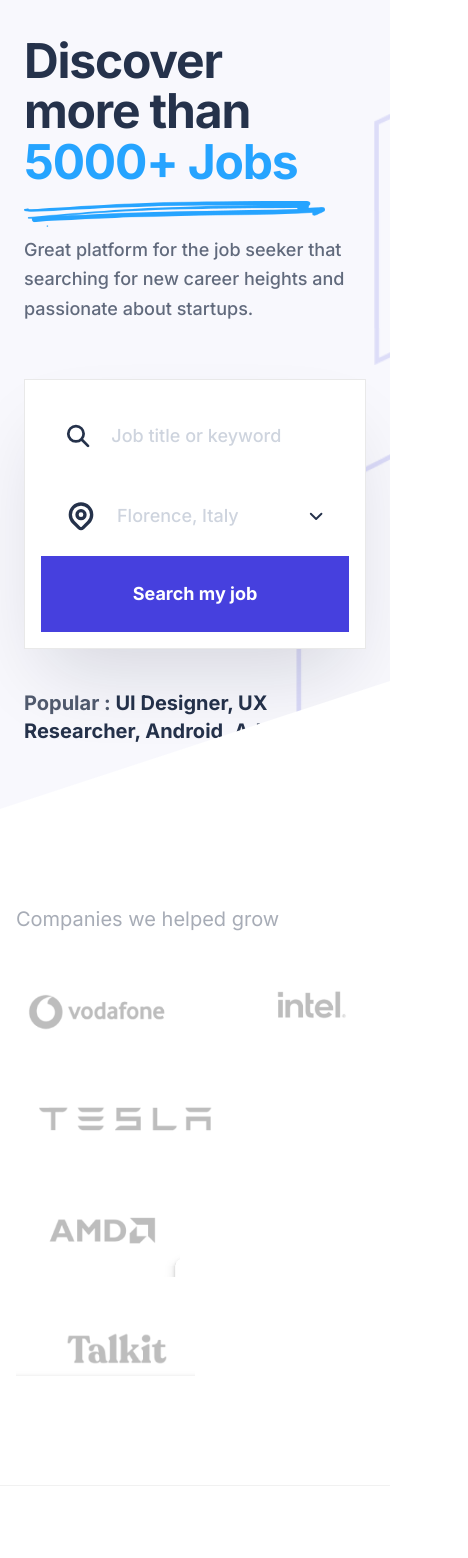
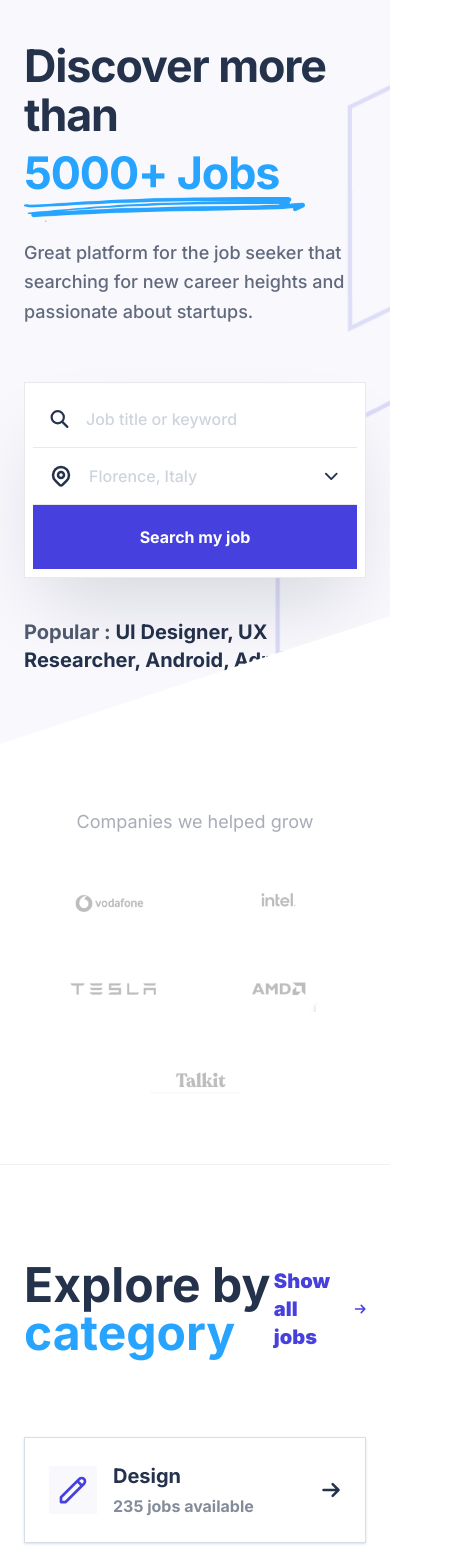
Before and after one commit to mdsa1348/QuickHire, a Next.js app in the folder client/: page / in a window 390 px wide. Shown: the part 100-1658 px from the top of the page, 468 px wide, since content can reach past the window. Built offline with nearby package versions, Linux system fonts and the light colour scheme; no server answers.

Commit message:
feat: add job listing page with search/filter functionality and a reusable JobCard component.

```diff
--- a/client/src/app/page.tsx
+++ b/client/src/app/page.tsx
@@ -164,45 +164,45 @@ export default function Home() {
 
         <div className="max-w-[1440px] mx-auto w-full flex flex-col lg:flex-row items-center relative z-10">
           <div className="flex-1 lg:max-w-[65%] pt-10 lg:pt-0">
-            <h1 className="text-5xl md:text-[3.5rem] font-black leading-[1.05] text-[#25324B] tracking-tight mb-2">
-              Discover <br />
+            <h1 className="text-[2.8rem] md:text-[3.5rem] font-black leading-[1.1] text-[#25324B] tracking-tight mb-2">
+              Discover <br className="hidden md:block" />
               more than <br />
-              <div className="relative inline-block">
+              <div className="relative inline-block mt-2 md:mt-0">
                 <span className="text-[#26A4FF]">5000+ Jobs</span>
-                <img src="/images/underline.png" className="absolute -bottom-10 left-0 w-[110%] h-auto max-w-none" alt="" />
+                <img src="/images/underline.png" className="absolute -bottom-6 md:-bottom-10 left-0 w-[110%] h-auto max-w-none" alt="" />
               </div>
             </h1>
 
-            <p className="text-[#515B6F] text-lg md:text-xl mt-12 max-w-lg leading-relaxed font-medium opacity-90">
+            <p className="text-[#515B6F] text-lg md:text-xl mt-10 md:mt-12 max-w-lg leading-relaxed font-medium opacity-90">
               Great platform for the job seeker that searching for new career heights and passionate about startups.
             </p>
 
             {/* High-fidelity Search Box */}
-            <div className="mt-14 bg-white p-4 shadow-[0_40px_80px_-20px_rgba(11,21,41,0.15)] flex flex-col md:flex-row gap-0 w-full lg:w-[65vw] max-w-[1300px] border border-[#E9E9E9] relative z-50">
-              <div className="flex-[1.5] flex items-center gap-5 px-6 py-6 md:border-r border-[#E9E9E9]">
-                <svg className="w-8 h-8 text-[#25324B]" fill="none" stroke="currentColor" viewBox="0 0 24 24"><path strokeLinecap="round" strokeLinejoin="round" strokeWidth="2.5" d="M21 21l-6-6m2-5a7 7 0 11-14 0 7 7 0 0114 0z"></path></svg>
+            <div className="mt-14 bg-white p-2 md:p-4 shadow-[0_40px_80px_-20px_rgba(11,21,41,0.15)] flex flex-col md:flex-row gap-0 w-full lg:w-[65vw] max-w-[1300px] border border-[#E9E9E9] relative z-50">
+              <div className="flex-[1.5] flex items-center gap-4 px-4 py-4 md:px-6 md:py-6 border-b md:border-b-0 md:border-r border-[#E9E9E9]">
+                <svg className="w-6 h-6 md:w-8 md:h-8 text-[#25324B]" fill="none" stroke="currentColor" viewBox="0 0 24 24"><path strokeLinecap="round" strokeLinejoin="round" strokeWidth="2.5" d="M21 21l-6-6m2-5a7 7 0 11-14 0 7 7 0 0114 0z"></path></svg>
                 <input
                   type="text"
                   placeholder="Job title or keyword"
-                  className="w-full outline-none text-[#25324B] font-medium text-lg placeholder:text-[#CED4DE] bg-transparent"
+                  className="w-full outline-none text-[#25324B] font-medium text-base md:text-lg placeholder:text-[#CED4DE] bg-transparent"
                   value={search}
                   onChange={(e) => setSearch(e.target.value)}
                 />
               </div>
-              <div className="flex-1 flex items-center gap-5 px-6 py-6">
-                <svg className="w-8 h-8 text-[#25324B]" fill="none" stroke="currentColor" viewBox="0 0 24 24"><path strokeLinecap="round" strokeLinejoin="round" strokeWidth="2.5" d="M17.657 16.657L13.414 20.9a1.998 1.998 0 01-2.827 0l-4.244-4.243a8 8 0 1111.314 0z"></path><path strokeLinecap="round" strokeLinejoin="round" strokeWidth="2.5" d="M15 11a3 3 0 11-6 0 3 3 0 016 0z"></path></svg>
+              <div className="flex-1 flex items-center gap-4 px-4 py-4 md:px-6 md:py-6 border-b md:border-b-0 border-[#E9E9E9]">
+                <svg className="w-6 h-6 md:w-8 md:h-8 text-[#25324B]" fill="none" stroke="currentColor" viewBox="0 0 24 24"><path strokeLinecap="round" strokeLinejoin="round" strokeWidth="2.5" d="M17.657 16.657L13.414 20.9a1.998 1.998 0 01-2.827 0l-4.244-4.243a8 8 0 1111.314 0z"></path><path strokeLinecap="round" strokeLinejoin="round" strokeWidth="2.5" d="M15 11a3 3 0 11-6 0 3 3 0 016 0z"></path></svg>
                 <div className="flex-1 flex items-center justify-between">
                   <input
                     type="text"
                     placeholder="Florence, Italy"
-                    className="w-full outline-none text-[#25324B] font-medium text-lg placeholder:text-[#CED4DE] bg-transparent"
+                    className="w-full outline-none text-[#25324B] font-medium text-base md:text-lg placeholder:text-[#CED4DE] bg-transparent"
                     value={location}
                     onChange={(e) => setLocation(e.target.value)}
                   />
                   <svg className="w-5 h-5 text-[#25324B]" fill="none" stroke="currentColor" viewBox="0 0 24 24"><path strokeLinecap="round" strokeLinejoin="round" strokeWidth="2.5" d="M19 9l-7 7-7-7"></path></svg>
                 </div>
               </div>
-              <button className="bg-[#4640DE] text-white font-bold px-14 py-6 transition-all hover:bg-[#342FBF] whitespace-nowrap text-lg">
+              <button className="bg-[#4640DE] text-white font-bold px-8 md:px-14 py-5 md:py-6 transition-all hover:bg-[#342FBF] whitespace-nowrap text-base md:text-lg">
                 Search my job
               </button>
             </div>
@@ -223,15 +223,15 @@ export default function Home() {
       </section>
 
       {/* Companies Section */}
-      <section className="py-24 md:py-10 px-4 md:px-12 bg-white relative z-30">
+      <section className="py-16 md:py-10 px-6 md: px-12 bg-white relative z-30">
         <div className="max-w-[1440px] mx-auto">
-          <p className="text-[#515B6F] mb-10 md:pl-20 text-xl opacity-50">Companies we helped grow</p>
-          <div className="md:px-16 flex flex-wrap items-center justify-between gap-8 md:gap-6 grayscale">
-            <img src="/images/Screenshot 2026-03-04 172528.png" alt="Company 1" className="h-20 w-auto object-contain" />
-            <img src="/images/Screenshot 2026-03-04 172534.png" alt="Company 2" className="h-20  w-auto object-contain" />
-            <img src="/images/Screenshot 2026-03-04 172540.png" alt="Company 3" className="h-20  w-auto object-contain" />
-            <img src="/images/Screenshot 2026-03-04 172547.png" alt="Company 4" className="h-20  w-auto object-contain" />
-            <img src="/images/Screenshot 2026-03-04 172556.png" alt="Company 5" className="h-20  w-auto object-contain" />
+          <p className="text-[#515B6F] mb-12 md:mb-10 md:pl-20 text-lg md:text-xl opacity-50 text-center md:text-left">Companies we helped grow</p>
+          <div className="md:px-16 grid grid-cols-2 lg:flex items-center justify-between gap-y-12 gap-x-8 lg:gap-6 grayscale">
+            <div className="flex justify-center"><img src="/images/Screenshot 2026-03-04 172528.png" alt="Company 1" className="h-10 md:h-20 w-auto object-contain" /></div>
+            <div className="flex justify-center"><img src="/images/Screenshot 2026-03-04 172534.png" alt="Company 2" className="h-10 md:h-20 w-auto object-contain" /></div>
+            <div className="flex justify-center"><img src="/images/Screenshot 2026-03-04 172540.png" alt="Company 3" className="h-10 md:h-20 w-auto object-contain" /></div>
+            <div className="flex justify-center"><img src="/images/Screenshot 2026-03-04 172547.png" alt="Company 4" className="h-10 md:h-20 w-auto object-contain" /></div>
+            <div className="flex justify-center col-span-2 lg:col-span-1"><img src="/images/Screenshot 2026-03-04 172556.png" alt="Company 5" className="h-10 md:h-20 w-auto object-contain" /></div>
           </div>
         </div>
       </section>
@@ -249,21 +249,25 @@ export default function Home() {
             </Link>
           </div>
 
-          <div className="grid grid-cols-1 sm:grid-cols-2 lg:grid-cols-4 gap-10">
+          <div className="grid grid-cols-1 md:grid-cols-2 lg:grid-cols-4 gap-4 md:gap-10">
             {categories.map(cat => (
               <div
                 key={cat.title}
-                className="p-10 border border-[#D6DDEB] bg-white rounded-none transition-all cursor-pointer group hover:bg-[#4640DE] hover:border-[#4640DE] shadow-sm hover:shadow-2xl"
+                className="p-6 md:p-10 border border-[#D6DDEB] bg-white rounded-none transition-all cursor-pointer group hover:bg-[#4640DE] hover:border-[#4640DE] shadow-sm hover:shadow-2xl flex md:flex-col items-center md:items-start gap-4 md:gap-0"
               >
-                <div className="text-4xl mb-8 group-hover:bg-white/20 w-16 h-16 flex items-center justify-center rounded-none transition-all bg-[#F8F8FD]">
+                <div className="text-2xl md:text-4xl md:mb-8 group-hover:bg-white/20 w-12 h-12 md:w-16 md:h-16 flex items-center justify-center rounded-none transition-all bg-[#F8F8FD] flex-shrink-0">
                   {cat.icon}
                 </div>
-                <h3 className="text-2xl font-black mb-3 text-[#25324B] group-hover:text-white transition-colors">{cat.title}</h3>
-                <div className="flex items-center justify-between">
-                  <p className="font-bold text-lg text-[#515B6F] group-hover:text-white opacity-70 group-hover:opacity-100 transition-all">
+                <div className="flex-1">
+                  <h3 className="text-xl md:text-2xl font-black mb-1 md:mb-3 text-[#25324B] group-hover:text-white transition-colors">{cat.title}</h3>
+                  <p className="font-bold text-base md:text-lg text-[#515B6F] group-hover:text-white opacity-70 group-hover:opacity-100 transition-all">
                     {cat.count} jobs available
                   </p>
-                  <svg className="w-5 h-5 text-[#25324B] group-hover:text-white transition-colors" fill="none" stroke="currentColor" viewBox="0 0 24 24"><path strokeLinecap="round" strokeLinejoin="round" strokeWidth="3" d="M14 5l7 7m0 0l-7 7m7-7H3"></path></svg>
+                </div>
+                <svg className="w-5 h-5 text-[#25324B] group-hover:text-white transition-colors block md:hidden" fill="none" stroke="currentColor" viewBox="0 0 24 24"><path strokeLinecap="round" strokeLinejoin="round" strokeWidth="3" d="M14 5l7 7m0 0l-7 7m7-7H3"></path></svg>
+                <div className="hidden md:flex items-center justify-between w-full mt-4">
+                   <div className="flex-1"></div>
+                   <svg className="w-5 h-5 text-[#25324B] group-hover:text-white transition-colors" fill="none" stroke="currentColor" viewBox="0 0 24 24"><path strokeLinecap="round" strokeLinejoin="round" strokeWidth="3" d="M14 5l7 7m0 0l-7 7m7-7H3"></path></svg>
                 </div>
               </div>
             ))}
@@ -286,24 +290,24 @@ export default function Home() {
             style={{ clipPath: 'polygon(100% 0, 100% 100%, 0 100%)' }}
           ></div>
 
-          <div className="relative z-30 flex-1 md:pl-18 py-12 text-white text-center md:text-left transition-all">
-            <h2 className="text-5xl md:text-[3.8rem] font-bold mb-6 leading-[1.1] tracking-tight">
-              Start posting <br /> jobs today
+          <div className="relative z-30 flex-1 md:pl-18 py-12 md:py-24 text-white text-center md:text-left transition-all px-4 md:px-0">
+            <h2 className="text-[2.8rem] md:text-[3.8rem] font-bold mb-6 leading-[1.1] tracking-tight">
+              Start posting <br className="hidden md:block"/> jobs today
             </h2>
-            <p className="text-xl md:text-2xl font-medium mb-10 opacity-90">
+            <p className="text-lg md:text-2xl font-medium mb-10 opacity-90">
               Start posting jobs for only $10.
             </p>
-            <button className="bg-white text-[#4640DE] font-bold px-12 py-5 text-xl hover:bg-gray-100 transition-all shadow-xl active:scale-95">
+            <button className="bg-white text-[#4640DE] font-bold px-12 py-5 text-xl hover:bg-gray-100 transition-all shadow-xl active:scale-95 w-full md:w-auto">
               Sign Up For Free
             </button>
           </div>
 
-          <div className="relative z-10 flex-[1.4] flex justify-start items-center h-full self-end md:-ml-32">
-            <div className="w-full md:w-[90%] md:-translate-x-[-5%] ">
+          <div className="relative z-10 flex-[1.4] flex justify-start items-center h-full self-end w-full md:w-auto mt-10 md:mt-0 md:-ml-32">
+            <div className="w-full md:w-[90%] transform md:translate-x-0">
               <img
                 src="/images/dashboard.png"
                 alt="QuickHire Dashboard"
-                className="w-full h-auto object-contain "
+                className="w-full h-auto object-contain pointer-events-none"
               />
             </div>
           </div>
@@ -323,9 +327,11 @@ export default function Home() {
             </Link>
           </div>
 
-          <div className="grid grid-cols-1 sm:grid-cols-2 lg:grid-cols-4 gap-8">
+          <div className="flex md:grid md:grid-cols-2 lg:grid-cols-4 gap-6 md:gap-8 overflow-x-auto md:overflow-hidden pb-8 md:pb-0 snap-x snap-mandatory hide-scrollbar">
             {featuredJobsData.map((job, idx) => (
-              <FeaturedJobCard key={idx} job={job} />
+              <div key={idx} className="min-w-[85vw] md:min-w-0 snap-center">
+                <FeaturedJobCard job={job} />
+              </div>
             ))}
           </div>
         </div>
@@ -416,13 +422,13 @@ export default function Home() {
             <div className="w-full md:w-[40%]">
               <h4 className="text-xl font-bold !text-white mb-8">Get job notifications</h4>
               <p className="text-[#D6DDEB] text-lg mb-8 leading-relaxed font-medium">The latest job news, articles, sent to your inbox weekly.</p>
-              <div className="flex gap-0">
+              <div className="flex flex-col md:flex-row gap-4 md:gap-0">
                 <input
                   type="text"
                   placeholder="Email Address"
-                  className="bg-white p-4 flex-1 outline-none text-[#25324B] placeholder:text-[#CED4DE] text-lg font-small"
+                  className="bg-white p-4 flex-1 outline-none text-[#25324B] placeholder:text-[#CED4DE] text-lg font-medium"
                 />
-                <button className="bg-[#4640DE] px-8 py-4 font-bold text-lg hover:bg-[#342FBF] transition-all whitespace-nowrap">
+                <button className="bg-[#4640DE] px-10 py-4 font-bold text-lg hover:bg-[#342FBF] transition-all whitespace-nowrap w-fit md:w-auto">
                   Subscribe
                 </button>
               </div>
```
Also changed, not shown: client/src/components/JobCard.tsx (+12 -12 lines).
